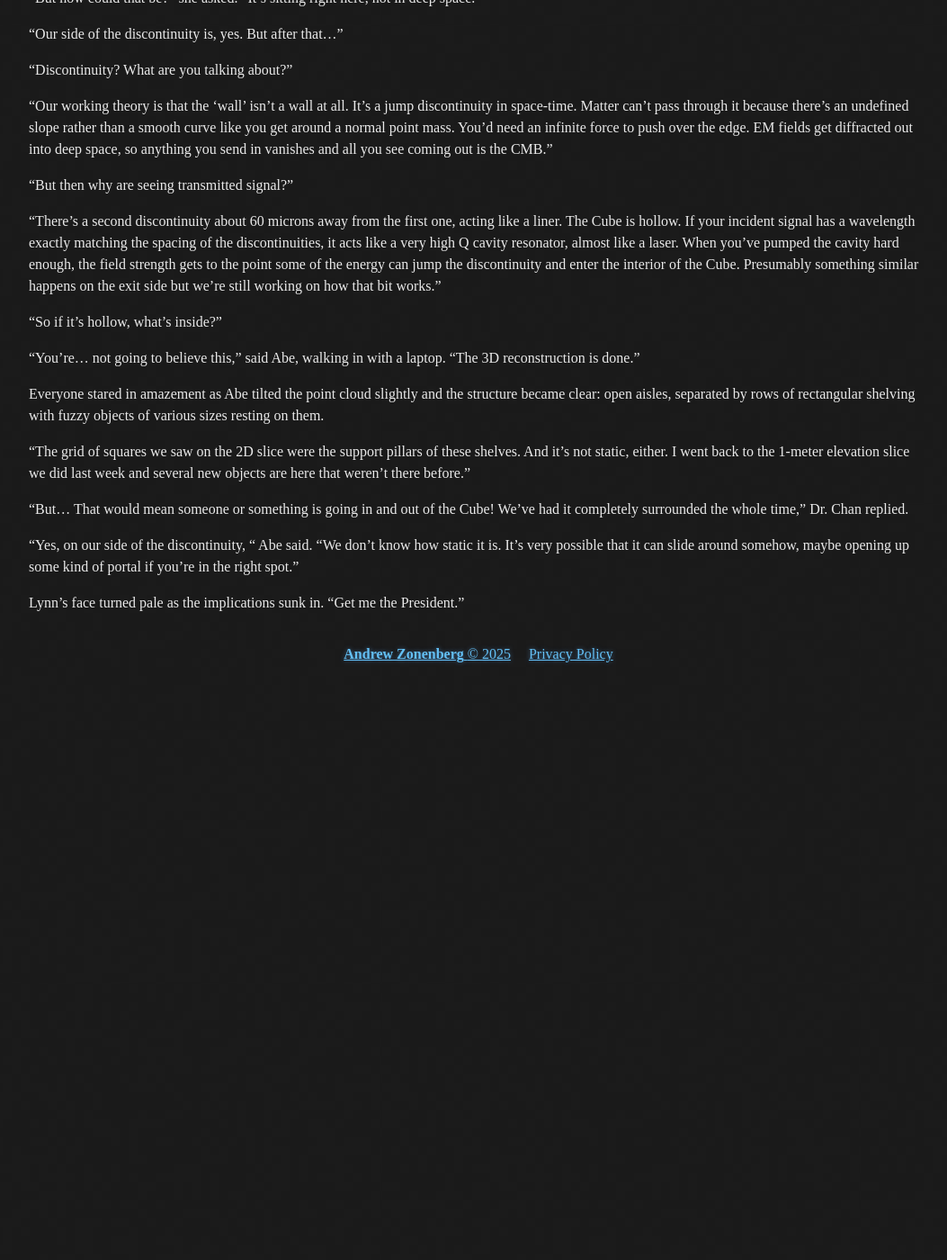
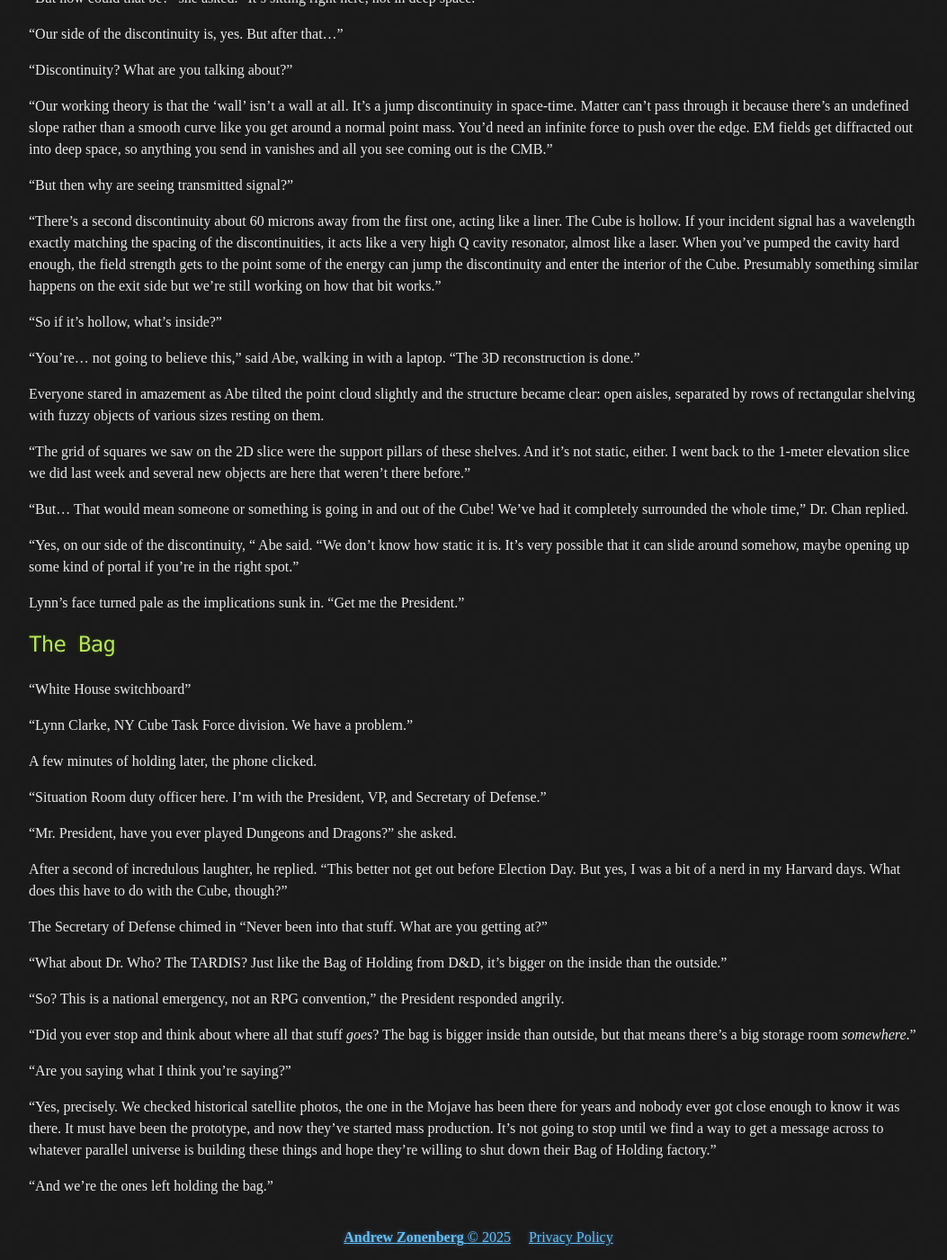
Before and after one commit to azonenberg/serdes-website, a Jekyll site: the page built from serdes/_posts/2099-05-01-Holding-the-Bag.md, in a window 1280 px wide and 1400 px high, scrolled down 5824 px. Shown: the whole window at 90% size, without its empty margins (108-1161 px from the left). Built offline with Jekyll 4.4.1, drawn with Linux system fonts in a browser that asks for light colours; before the commit the page ends 6576 px from its top, so only the background shows below that.

Commit message:
Finished initial draft

```diff
--- a/serdes/_posts/2099-05-01-Holding-the-Bag.md
+++ b/serdes/_posts/2099-05-01-Holding-the-Bag.md
@@ -211,3 +211,31 @@ Everyone stared in amazement as Abe tilted the point cloud slightly and the stru
 "Yes, on our side of the discontinuity, " Abe said. "We don't know how static it is. It's very possible that it can slide around somehow, maybe opening up some kind of portal if you're in the right spot."
 
 Lynn's face turned pale as the implications sunk in. "Get me the President."
+
+## The Bag
+
+"White House switchboard"
+
+"Lynn Clarke, NY Cube Task Force division. We have a problem."
+
+A few minutes of holding later, the phone clicked.
+
+"Situation Room duty officer here. I'm with the President, VP, and Secretary of Defense."
+
+"Mr. President, have you ever played Dungeons and Dragons?" she asked.
+
+After a second of incredulous laughter, he replied. "This better not get out before Election Day. But yes, I was a bit of a nerd in my Harvard days. What does this have to do with the Cube, though?"
+
+The Secretary of Defense chimed in "Never been into that stuff. What are you getting at?"
+
+"What about Dr. Who? The TARDIS? Just like the Bag of Holding from D&D, it's bigger on the inside than the outside."
+
+"So? This is a national emergency, not an RPG convention," the President responded angrily.
+
+"Did you ever stop and think about where all that stuff *goes*? The bag is bigger inside than outside, but that means there's a big storage room *somewhere*."
+
+"Are you saying what I think you're saying?"
+
+"Yes, precisely. We checked historical satellite photos, the one in the Mojave has been there for years and nobody ever got close enough to know it was there. It must have been the prototype, and now they've started mass production. It's not going to stop until we find a way to get a message across to whatever parallel universe is building these things and hope they're willing to shut down their Bag of Holding factory."
+
+"And we're the ones left holding the bag."
```
